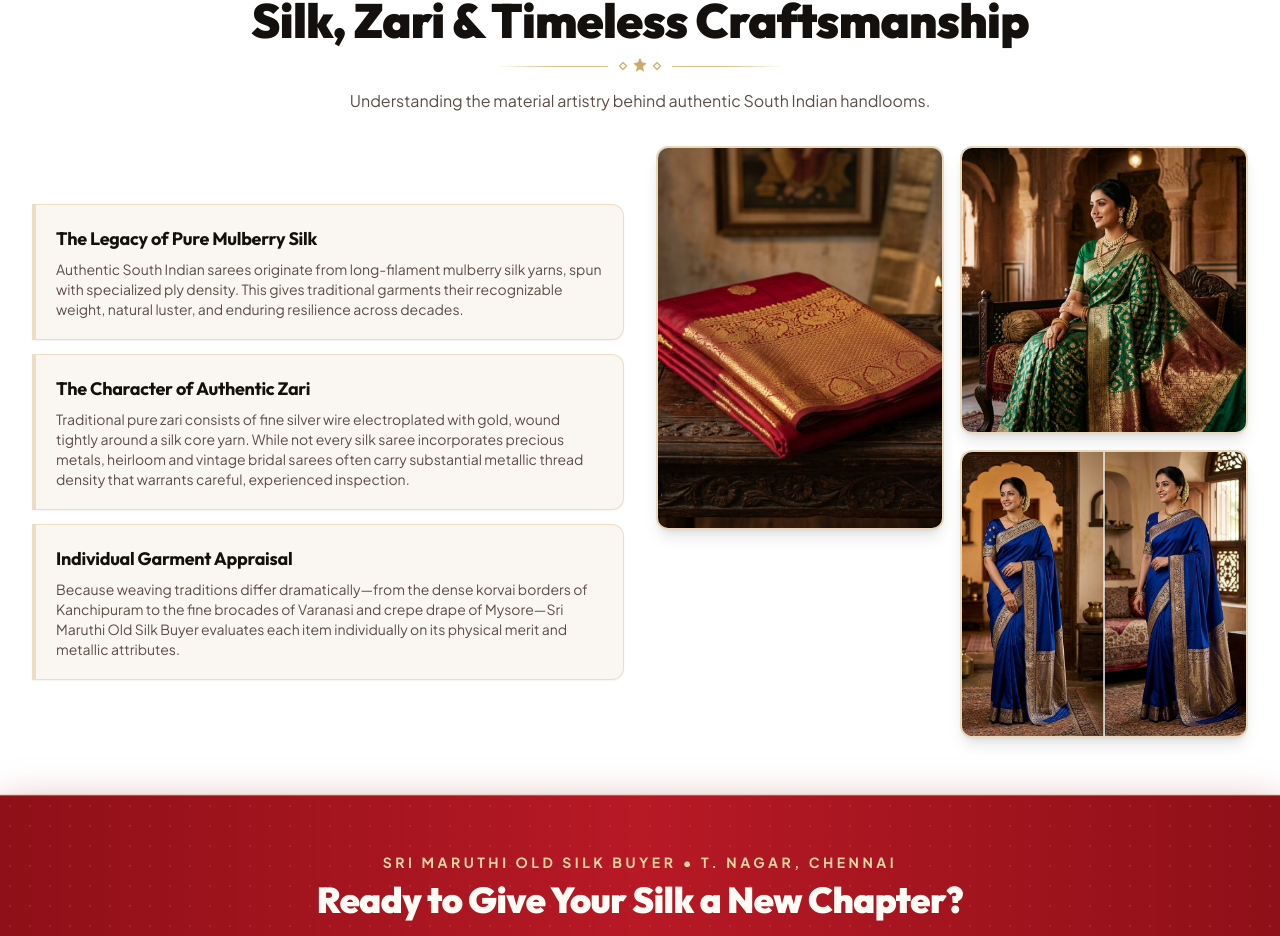
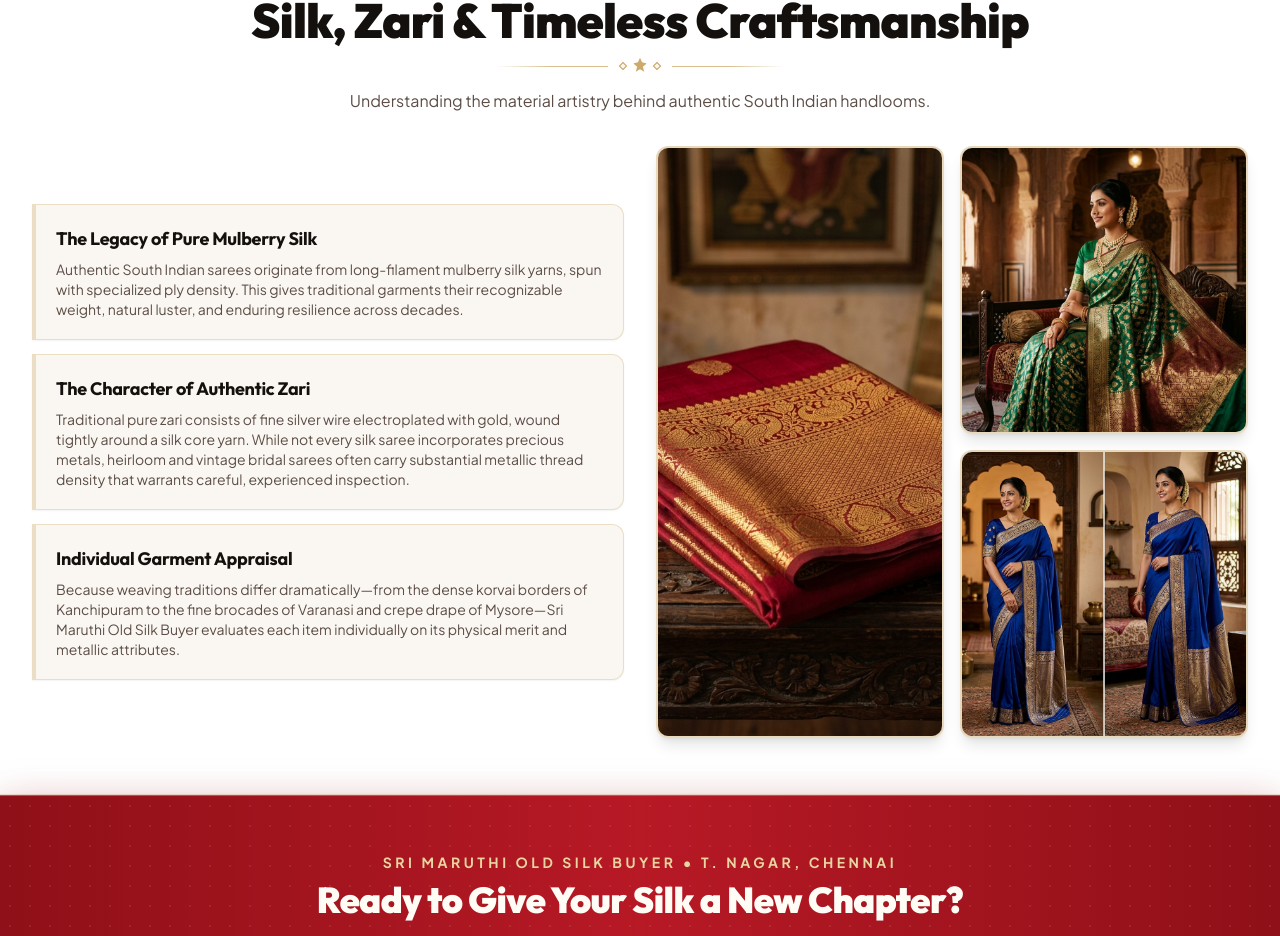
Before and after one commit to Shyamalan-21/Client-Work, a Next.js app: page / in a window 1280 px wide. Shown: the part 4171-5107 px from the top of the page. Built offline with nearby package versions, Linux system fonts and the light colour scheme.

Commit message:
Extend left silk saree image to match combined height of stacked right images in editorial section

```diff
--- a/src/components/home/SilkEditorial.tsx
+++ b/src/components/home/SilkEditorial.tsx
@@ -61,8 +61,8 @@ export function SilkEditorial() {
 
           {/* Right Column: Visual Composition */}
           <FadeIn direction="right">
-            <div className="grid grid-cols-2 gap-4">
-              <div className="relative aspect-[3/4] rounded-xl overflow-hidden border-2 border-[#C6A15B]/40 shadow-lg">
+            <div className="grid grid-cols-2 gap-4 items-stretch">
+              <div className="relative w-full h-full rounded-xl overflow-hidden border-2 border-[#C6A15B]/40 shadow-lg">
                 <Image
                   src="/images/silk/kanchipuram.jpg"
                   alt="Kanchipuram Silk Pallu Weaving"
```
